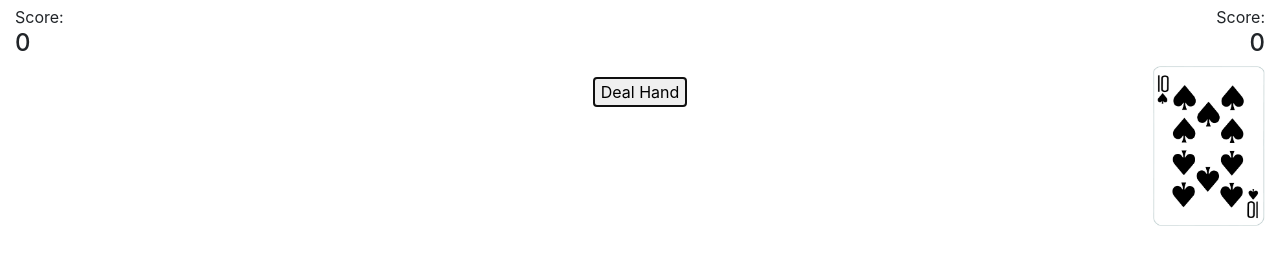
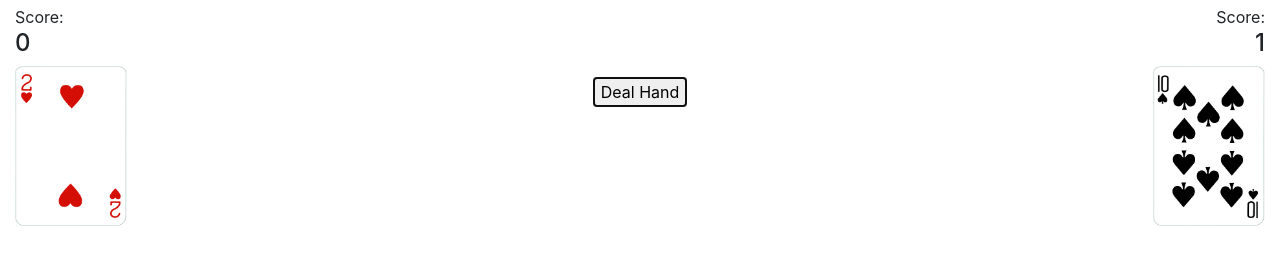
Before and after one commit to jon825/Functional-Programming-Casino-War, a plain HTML site: page war.html in a window 1280 px wide. Both pictures are taken after a click on the button "Deal Hand". Shown: the part 192-456 px from the top of the page. Drawn offline with nearby package versions, Linux system fonts and the light colour scheme.

Commit message:
war is now fully functional, apply css to make it look nice

```diff
--- a/css/styles.css
+++ b/css/styles.css
@@ -17,7 +17,7 @@ header{
   vertical-align: bottom;
 }
 
-.playersCard{
+.playersCard, .dealersCard{
   height:10em;
   width:7em;
 }
--- a/js/app.js
+++ b/js/app.js
@@ -7,28 +7,36 @@ $(document).ready(function() {
   $("#playerScore h4").html(playerScore);
   $("#dealerScore h4").html(dealerScore);
   $(".dealHand button").click(() => {
-
     //when deal hand button is clicked, deck is being popped to player and dealer
 
     let dealersHand = dealersCard(shuffleDeck);
     let playersHand = playersCard(shuffleDeck);
     let playerSuit = suits(playersHand[0].suit);
     let dealerSuit = suits(dealersHand[0].suit);
-    console.log('playersHand =', playersHand[0]);
-    let winning = (winner(playersHand, dealersHand));
-    if(winning === "dealer win"){
+    console.log("playersHand =", playersHand[0]);
+    let winning = winner(playersHand, dealersHand);
+    if (winning === "dealer win") {
       dealerScore = dealerScore + 1;
-    } else if(winning === "player win"){
+    } else if (winning === "player win") {
       playerScore = playerScore + 1;
     }
 
-    $("#dealersCard").prepend(`<img class="dealersCard" src='img/JPEG/${dealersHand[0].rank}${dealerSuit}.jpg'>`);
 
-    $("#playersCard").prepend(`<img class="playersCard" src='img/JPEG/${playersHand[0].rank}${playerSuit}.jpg'>`);
+    $(".dealersCard").attr(
+      "src",
+      `img/JPEG/${dealersHand[0].rank}${dealerSuit}.jpg`
+    );
+
+    $(".playersCard").attr(
+      "src",
+      `img/JPEG/${playersHand[0].rank}${playerSuit}.jpg`
+    );
+
+    // $("#dealersCard img[src='']").prepend(` class="dealersCard" src='img/JPEG/${dealersHand[0].rank}${dealerSuit}.jpg'`);
 
     $("#dealerScore h4").html(dealerScore);
+    $("#playerScore h4").html(playerScore);
+
     $(".winner h5").html(winner(playersHand, dealersHand));
   });
-
-
 });
--- a/war.html
+++ b/war.html
@@ -28,8 +28,6 @@
     </div>
 
     <br>
-
-
     <div class="newGame">
       <button>New Game</button>
     </div>
@@ -45,8 +43,8 @@
             <span>Score: </span>
             <h4></h4>
           </div>
-          <div class="dealersCard">
-
+          <div id="dealersCard">
+            <img class="dealersCard" src="img/cardback.jpg">
           </div>
         </div>
 
@@ -75,7 +73,7 @@
             <h4></h4>
           </div>
           <div id="playersCard">
-
+            <img class="playersCard" src="img/cardback.jpg">
           </div>
         </div>
 
```
Also changed, not shown: img/JPEG/11C.jpg (added), img/JPEG/11D.jpg (added), img/JPEG/11H.jpg (added), img/JPEG/11S.jpg (added), img/JPEG/12C.jpg (added), img/JPEG/12D.jpg (added), img/JPEG/12H.jpg (added), img/JPEG/12S.jpg (added), img/JPEG/13C.jpg (added), img/JPEG/14C.jpg (added), img/JPEG/14D.jpg (added), 21 other files.
